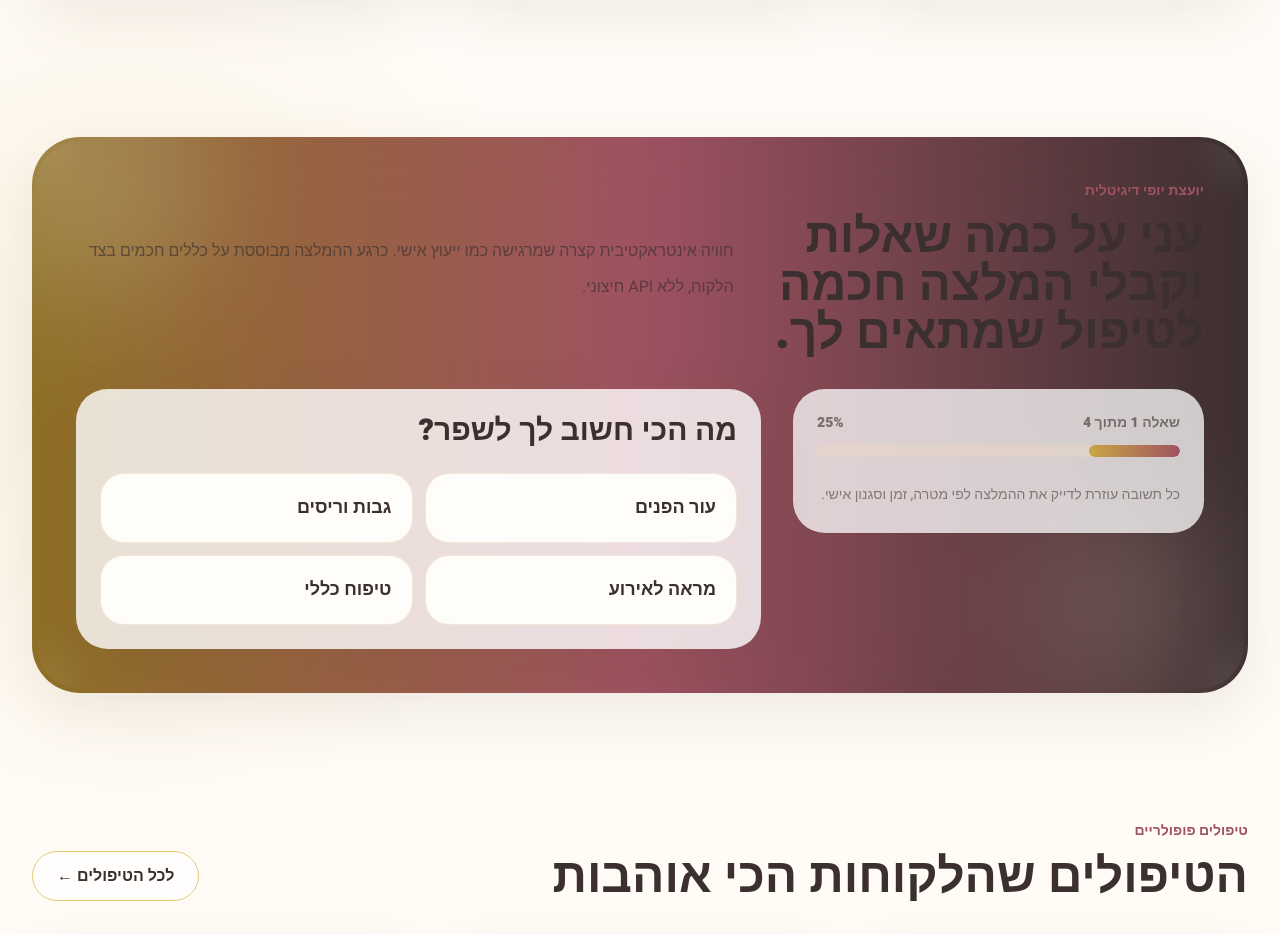
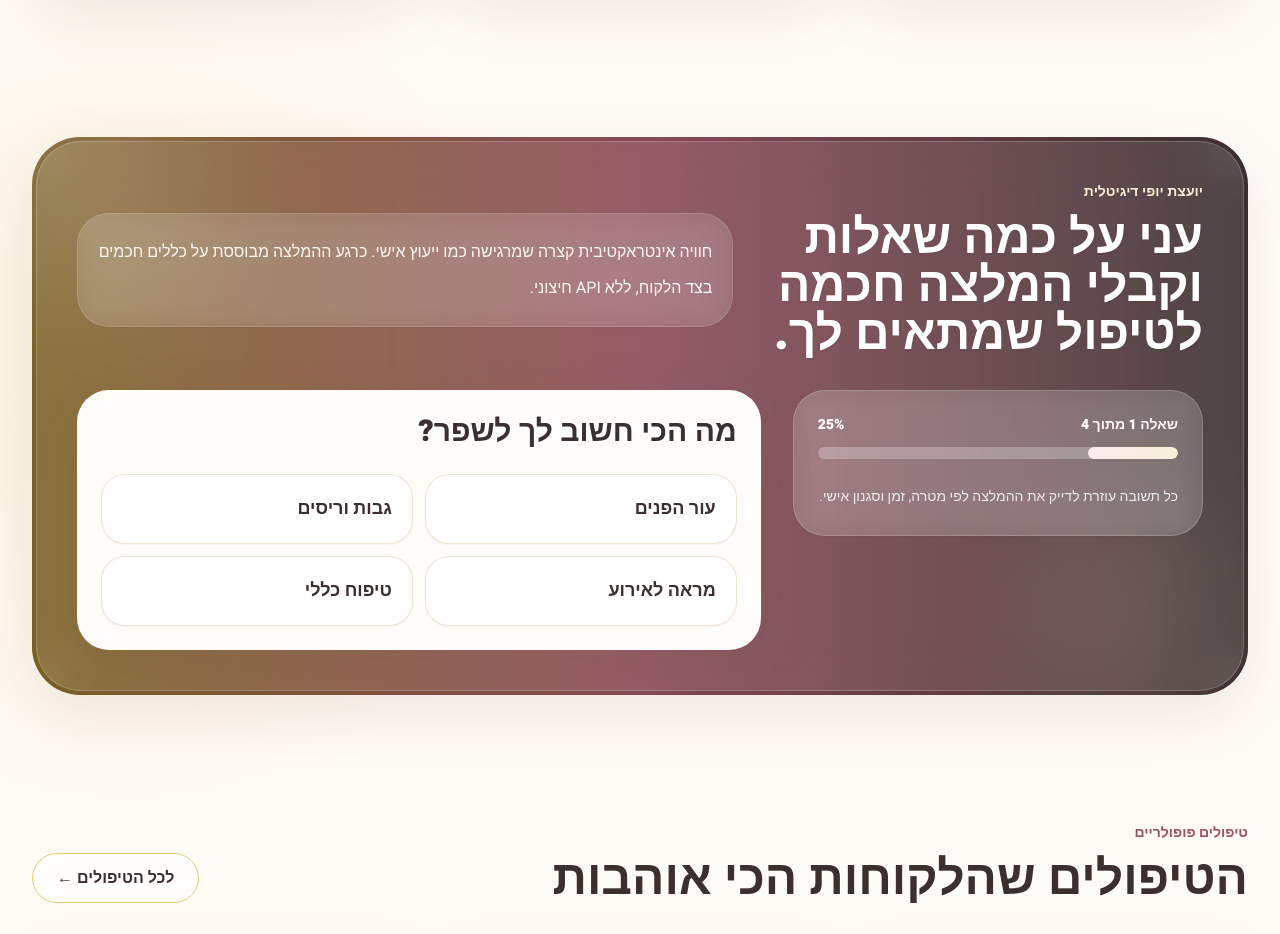
Before and after one commit to Ronenk7/beauty-salon-booking-system, a Next.js app: page / in a window 1280 px wide. Shown: the part 1380-2314 px from the top of the page. Built offline with nearby package versions, Linux system fonts and the light colour scheme.

Commit message:
Fix beauty advisor contrast and readability

```diff
--- a/src/components/BeautyAdvisorQuiz.tsx
+++ b/src/components/BeautyAdvisorQuiz.tsx
@@ -189,36 +189,37 @@ export function BeautyAdvisorQuiz() {
     <div className="relative overflow-hidden rounded-[3rem] bg-gradient-to-l from-espresso via-blush-700 to-gold-700 p-1 shadow-soft">
       <div className="absolute -left-16 -top-20 h-60 w-60 rounded-full bg-white/20 blur-3xl" />
       <div className="absolute bottom-0 right-10 h-44 w-44 rounded-full bg-gold-100/20 blur-3xl" />
+      <div className="absolute inset-0 bg-espresso/20" />
 
-      <div className="relative rounded-[2.8rem] bg-pearl/92 p-6 backdrop-blur-xl md:p-10">
+      <div className="relative rounded-[2.8rem] border border-white/20 bg-white/10 p-6 text-white shadow-soft backdrop-blur-xl md:p-10">
         <div className="mb-8 grid gap-8 lg:grid-cols-[0.8fr_1.2fr] lg:items-center">
           <div>
-            <p className="text-sm font-black text-blush-700">יועצת יופי דיגיטלית</p>
-            <h2 className="mt-3 text-4xl font-black leading-tight text-espresso md:text-5xl">
+            <p className="text-sm font-black text-gold-100 drop-shadow-sm">יועצת יופי דיגיטלית</p>
+            <h2 className="mt-3 text-4xl font-black leading-tight text-white drop-shadow-sm md:text-5xl">
               עני על כמה שאלות וקבלי המלצה חכמה לטיפול שמתאים לך.
             </h2>
           </div>
-          <p className="leading-9 text-espresso/65">
+          <p className="rounded-[2rem] border border-white/15 bg-white/10 p-5 leading-9 text-cream shadow-sm backdrop-blur-md">
             חוויה אינטראקטיבית קצרה שמרגישה כמו ייעוץ אישי. כרגע ההמלצה מבוססת על כללים חכמים בצד הלקוח, ללא API חיצוני.
           </p>
         </div>
 
         {!showResults ? (
           <div className="grid gap-8 lg:grid-cols-[0.75fr_1.25fr] lg:items-start">
-            <div className="rounded-[2rem] bg-white/75 p-6 shadow-sm">
-              <div className="mb-3 flex items-center justify-between text-sm font-black text-espresso/60">
+            <div className="rounded-[2rem] border border-white/20 bg-white/15 p-6 shadow-sm backdrop-blur-md">
+              <div className="mb-3 flex items-center justify-between text-sm font-black text-cream">
                 <span>שאלה {currentStep + 1} מתוך {questions.length}</span>
                 <span>{progress}%</span>
               </div>
-              <div className="h-3 overflow-hidden rounded-full bg-beige/50">
+              <div className="h-3 overflow-hidden rounded-full bg-white/25">
                 <motion.div
-                  className="h-full rounded-full bg-gradient-to-l from-blush-700 to-gold-500"
+                  className="h-full rounded-full bg-gradient-to-l from-gold-100 to-blush-100"
                   initial={{ width: 0 }}
                   animate={{ width: `${progress}%` }}
                   transition={{ duration: 0.45 }}
                 />
               </div>
-              <p className="mt-6 text-sm leading-7 text-espresso/55">
+              <p className="mt-6 text-sm leading-7 text-white/85">
                 כל תשובה עוזרת לדייק את ההמלצה לפי מטרה, זמן וסגנון אישי.
               </p>
             </div>
@@ -230,7 +231,7 @@ export function BeautyAdvisorQuiz() {
                 animate={{ opacity: 1, x: 0 }}
                 exit={{ opacity: 0, x: 28 }}
                 transition={{ duration: 0.35 }}
-                className="rounded-[2rem] bg-white/80 p-6 shadow-soft"
+                className="rounded-[2rem] bg-pearl p-6 text-espresso shadow-soft"
               >
                 <h3 className="text-3xl font-black text-espresso">{currentQuestion.title}</h3>
                 <div className="mt-6 grid gap-3 sm:grid-cols-2">
@@ -241,7 +242,7 @@ export function BeautyAdvisorQuiz() {
                       whileHover={{ y: -4, scale: 1.01 }}
                       whileTap={{ scale: 0.98 }}
                       onClick={() => selectAnswer(option.value)}
-                      className="rounded-[1.5rem] border border-beige/60 bg-pearl px-5 py-5 text-right text-lg font-black text-espresso transition hover:border-blush-300 hover:bg-blush-50"
+                      className="rounded-[1.5rem] border border-beige/70 bg-white px-5 py-5 text-right text-lg font-black text-espresso shadow-sm transition hover:border-blush-300 hover:bg-blush-50"
                     >
                       {option.label}
                     </motion.button>
@@ -254,10 +255,10 @@ export function BeautyAdvisorQuiz() {
           <motion.div initial={{ opacity: 0, y: 24 }} animate={{ opacity: 1, y: 0 }} transition={{ duration: 0.45 }}>
             <div className="mb-7 flex flex-col justify-between gap-4 md:flex-row md:items-end">
               <div>
-                <p className="text-sm font-black text-blush-700">התאמה אישית עבורך</p>
-                <h3 className="mt-2 text-4xl font-black text-espresso">הטיפולים שהכי מתאימים לך</h3>
+                <p className="text-sm font-black text-gold-100 drop-shadow-sm">התאמה אישית עבורך</p>
+                <h3 className="mt-2 text-4xl font-black text-white drop-shadow-sm">הטיפולים שהכי מתאימים לך</h3>
               </div>
-              <button type="button" onClick={resetQuiz} className="rounded-full border border-beige bg-white/80 px-6 py-3 font-black text-espresso transition hover:-translate-y-1">
+              <button type="button" onClick={resetQuiz} className="rounded-full border border-white/30 bg-white/15 px-6 py-3 font-black text-white shadow-sm backdrop-blur transition hover:-translate-y-1 hover:bg-white/25">
                 התחילי מחדש
               </button>
             </div>
@@ -269,13 +270,13 @@ export function BeautyAdvisorQuiz() {
                   initial={{ opacity: 0, y: 28 }}
                   animate={{ opacity: 1, y: 0 }}
                   transition={{ delay: index * 0.12 }}
-                  className="rounded-[2rem] bg-white/85 p-6 shadow-soft"
+                  className="rounded-[2rem] bg-pearl p-6 text-espresso shadow-soft"
                 >
                   <div className="mb-4 inline-flex rounded-full bg-gold-100 px-4 py-2 text-xs font-black text-gold-700">
                     המלצה {index + 1}
                   </div>
                   <h4 className="text-2xl font-black text-espresso">{service.name}</h4>
-                  <p className="mt-3 min-h-24 leading-7 text-espresso/65">{getRecommendationReason(service, answers)}</p>
+                  <p className="mt-3 min-h-24 leading-7 text-espresso/70">{getRecommendationReason(service, answers)}</p>
                   <div className="mt-5 grid grid-cols-2 gap-3 text-sm font-black text-espresso">
                     <div className="rounded-2xl bg-cream p-3">{service.durationMinutes} דקות</div>
                     <div className="rounded-2xl bg-cream p-3">החל מ־₪{service.price}</div>
```
